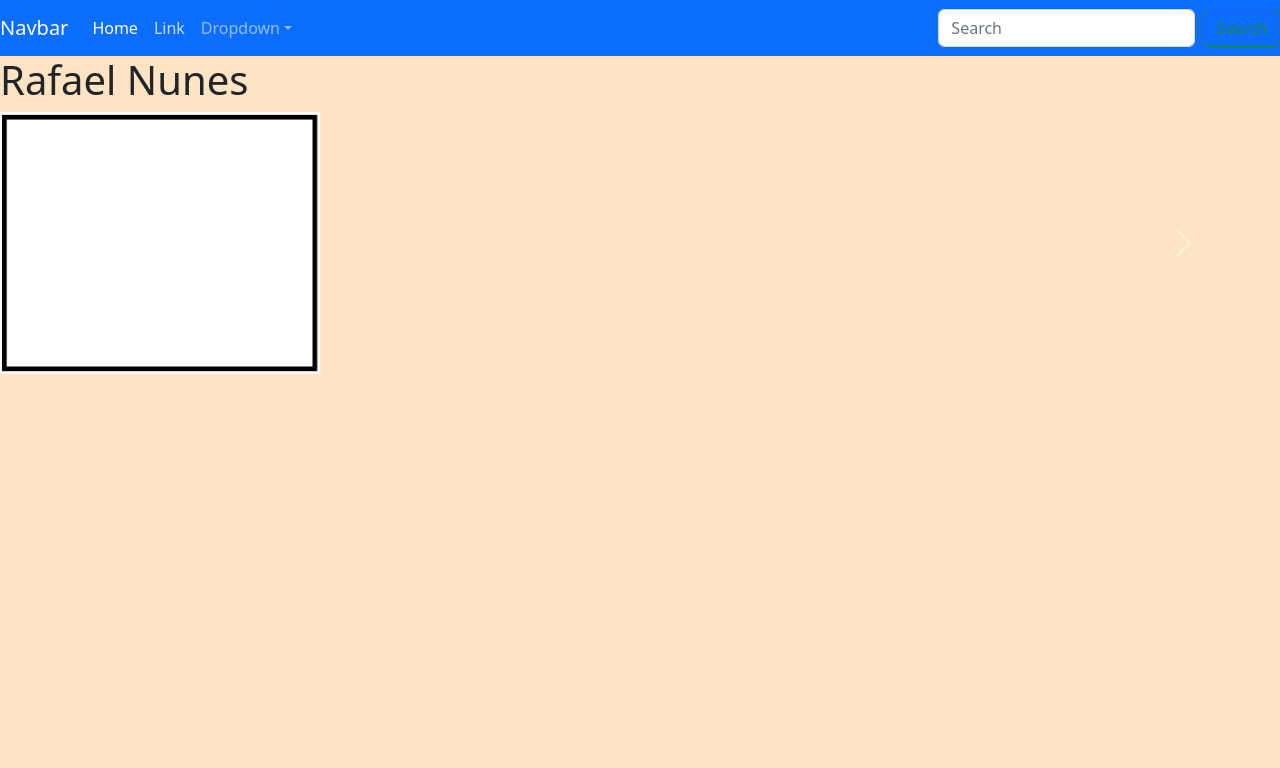
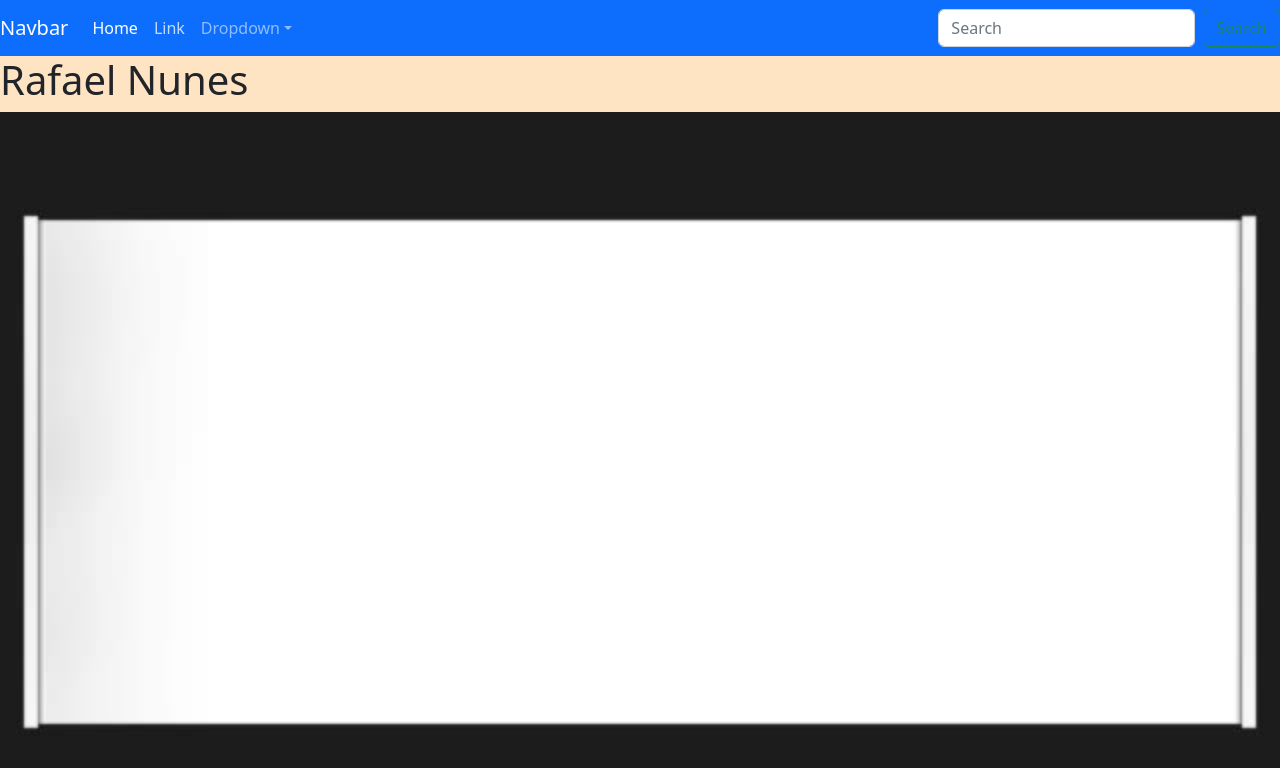
Before and after one commit to RafaelNun3s/rafaelnun3s.github.io, a plain HTML site: page index.html in a window 1280 px wide. Both pictures are taken after a click on the link "Link". Drawn offline with nearby package versions, Linux system fonts and the light colour scheme.

Commit message:
test banner toegevoegd in de carrousel

```diff
--- a/index.html
+++ b/index.html
@@ -48,28 +48,24 @@
 
     <h1>Rafael Nunes</h1>
 
-
+    <!--carousel-------------------------------------------------------------------------------------------------------------->
+    <!------------------------------------------------------------------------------------------------------------------------>
     <div id="carouselExampleControls" class="carousel slide" data-bs-ride="carousel">
         <div class="carousel-inner">
           <div class="carousel-item active">
-            <img src="/img/MicrosoftTeams-image.png" class="d-block w-25" alt="...">
+            <img src="/img/banner_example.png" class="d-block w-100" alt="...">
           </div>
           <div class="carousel-item">
-            <img src="/img/Blank_image.jpg" class="d-block w-25" alt="...">
+            <img src="/img/banner_example.png" class="d-block w-100" alt="...">
           </div>
           <div class="carousel-item">
-            <img src="/img/Blank_image.jpg" class="d-block w-25" alt="...">
+            <img src="/img/banner_example.png" class="d-block w-100" alt="...">
           </div>
         </div>
-        <button class="carousel-control-prev" type="button" data-bs-target="#carouselExampleControls" data-bs-slide="prev">
-          <span class="carousel-control-prev-icon" aria-hidden="true"></span>
-          <span class="visually-hidden text">Previous</span>
-        </button>
-        <button class="carousel-control-next" type="button" data-bs-target="#carouselExampleControls" data-bs-slide="next">
-          <span class="carousel-control-next-icon" aria-hidden="true"></span>
-          <span class="visually-hidden">Next</span>
-        </button>
+
       </div>
+      <!----------------------------------------------------------------------------------------------------------------------->
+      <!----------------------------------------------------------------------------------------------------------------------->
 
 </body>
 </html>
```
Also changed, not shown: img/banner_example.png (added).
